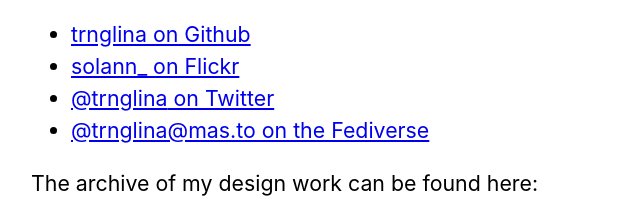
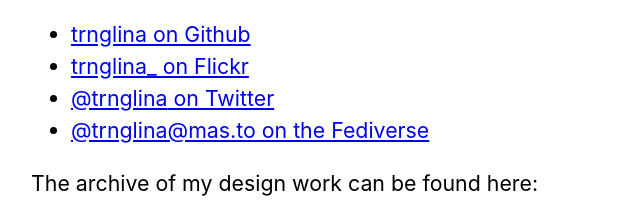
Before and after one commit to trnglina/trnglina.github.io, a plain HTML site: page index.html in a window 1280 px wide. Shown: the part 291-509 px from the top of the page, 209-849 px from the left. Drawn offline with Linux system fonts and the light colour scheme.

Commit message:
Update index.html

```diff
--- a/index.html
+++ b/index.html
@@ -48,7 +48,7 @@
           href="https://www.flickr.com/photos/195336737@N08/"
           target="_blank"
           rel="noopener noreferrer"
-          >solann_ on Flickr</a
+          >trnglina_ on Flickr</a
         >
       </li>
       <li>
```
